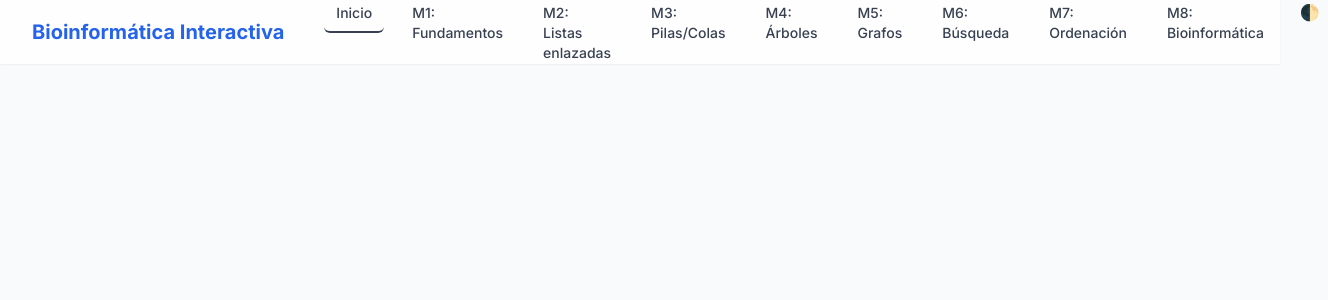
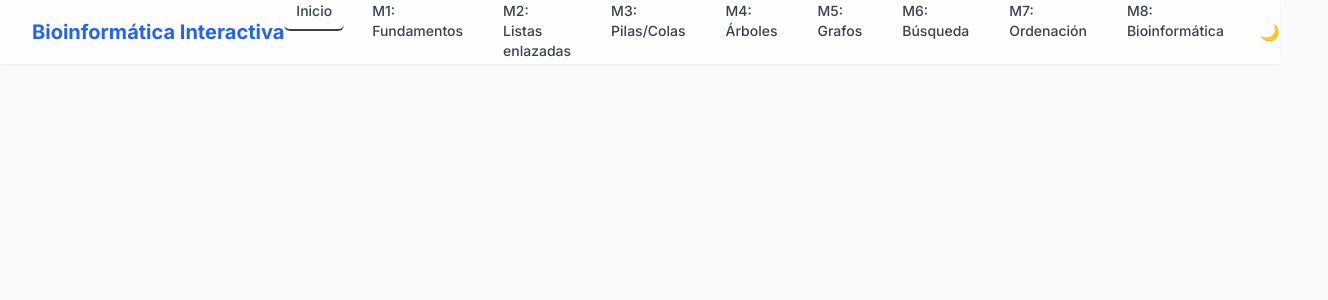
Before and after one commit to chernandez-c/estructuras_de_datos_y_algoritmos, a website: page index.html in a window 1280 px wide. Shown: the top 300 px of the page, 1328 px wide, since content can reach past the window. Drawn offline with nearby package versions, Linux system fonts and the light colour scheme.

Commit message:
Toggle sun and moon icons for theme switch

```diff
--- a/assets/js/main.js
+++ b/assets/js/main.js
@@ -7,20 +7,6 @@ window.addEventListener('DOMContentLoaded', () => {
         });
     });
 
-    const themeToggle = document.getElementById('theme-toggle');
-    if (themeToggle) {
-        themeToggle.addEventListener('click', () => {
-            document.documentElement.classList.toggle('dark');
-            const theme = document.documentElement.classList.contains('dark') ? 'dark' : 'light';
-            localStorage.setItem('theme', theme);
-        });
-    }
-
-    if (localStorage.theme === 'dark' || (!('theme' in localStorage) && window.matchMedia('(prefers-color-scheme: dark)').matches)) {
-        document.documentElement.classList.add('dark');
-    } else {
-        document.documentElement.classList.remove('dark');
-    }
     window.addEventListener('hashchange', () => {
         showModule(window.location.hash || '#inicio');
     });
--- a/assets/js/theme.js
+++ b/assets/js/theme.js
@@ -3,10 +3,17 @@
   const root = document.documentElement;
   const body = document.body || root;
 
+  function updateIcon(isDark) {
+    const btn = document.getElementById('theme-toggle');
+    if (!btn) return;
+    btn.textContent = isDark ? '☀️' : '🌙';
+  }
+
   function applyTheme(theme) {
     const isDark = theme === 'dark';
     root.classList.toggle('dark', isDark);
     body.classList.toggle('dark', isDark);
+    updateIcon(isDark);
     // Force style update
     void root.offsetWidth;
   }
@@ -19,9 +26,8 @@
 
   document.addEventListener('DOMContentLoaded', () => {
     const saved = localStorage.getItem(STORAGE_KEY);
-    if (saved) {
-      applyTheme(saved);
-    }
+    const preferred = window.matchMedia('(prefers-color-scheme: dark)').matches ? 'dark' : 'light';
+    applyTheme(saved || preferred);
     const toggleBtn = document.getElementById('theme-toggle');
     if (toggleBtn) {
       toggleBtn.addEventListener('click', toggleTheme);
--- a/index.html
+++ b/index.html
@@ -26,8 +26,8 @@
                 <div class="flex-shrink-0">
                     <h1 class="text-xl font-bold text-blue-600 dark:text-blue-400">Bioinformática Interactiva</h1>
                 </div>
-                <div class="hidden md:block">
-                    <div class="ml-10 flex items-baseline space-x-4">
+                <div class="flex items-center space-x-4">
+                    <div class="hidden md:flex items-baseline space-x-4">
                         <a href="#inicio" class="nav-link px-3 py-2 rounded-md text-sm font-medium border-b-2 border-transparent text-gray-700 dark:text-gray-300 hover:text-blue-500 dark:hover:text-blue-400 hover:border-blue-500 dark:hover:border-blue-400">Inicio</a>
                         <a href="#tema1" class="nav-link px-3 py-2 rounded-md text-sm font-medium border-b-2 border-transparent text-gray-700 dark:text-gray-300 hover:text-blue-500 dark:hover:text-blue-400 hover:border-blue-500 dark:hover:border-blue-400">M1: Fundamentos</a>
                         <a href="#tema2" class="nav-link px-3 py-2 rounded-md text-sm font-medium border-b-2 border-transparent text-gray-700 dark:text-gray-300 hover:text-blue-500 dark:hover:text-blue-400 hover:border-blue-500 dark:hover:border-blue-400">M2: Listas enlazadas</a>
@@ -37,8 +37,8 @@
                         <a href="#tema6" class="nav-link px-3 py-2 rounded-md text-sm font-medium border-b-2 border-transparent text-gray-700 dark:text-gray-300 hover:text-blue-500 dark:hover:text-blue-400 hover:border-blue-500 dark:hover:border-blue-400">M6: Búsqueda</a>
                         <a href="#tema7" class="nav-link px-3 py-2 rounded-md text-sm font-medium border-b-2 border-transparent text-gray-700 dark:text-gray-300 hover:text-blue-500 dark:hover:text-blue-400 hover:border-blue-500 dark:hover:border-blue-400">M7: Ordenación</a>
                         <a href="#tema8" class="nav-link px-3 py-2 rounded-md text-sm font-medium border-b-2 border-transparent text-gray-700 dark:text-gray-300 hover:text-blue-500 dark:hover:text-blue-400 hover:border-blue-500 dark:hover:border-blue-400">M8: Bioinformática</a>
-                        <button id="theme-toggle" class="p-2 rounded-md text-gray-700 dark:text-gray-300 hover:bg-gray-100 dark:hover:bg-gray-700">🌓</button>
                     </div>
+                    <button id="theme-toggle" class="p-2 rounded-md text-gray-700 dark:text-gray-300 hover:bg-gray-100 dark:hover:bg-gray-700" aria-label="Cambiar tema"></button>
                 </div>
             </div>
         </nav>
```
Also changed, not shown: viewer.html (+1 -1 lines), visualizacion.html (+1 -1 lines).
